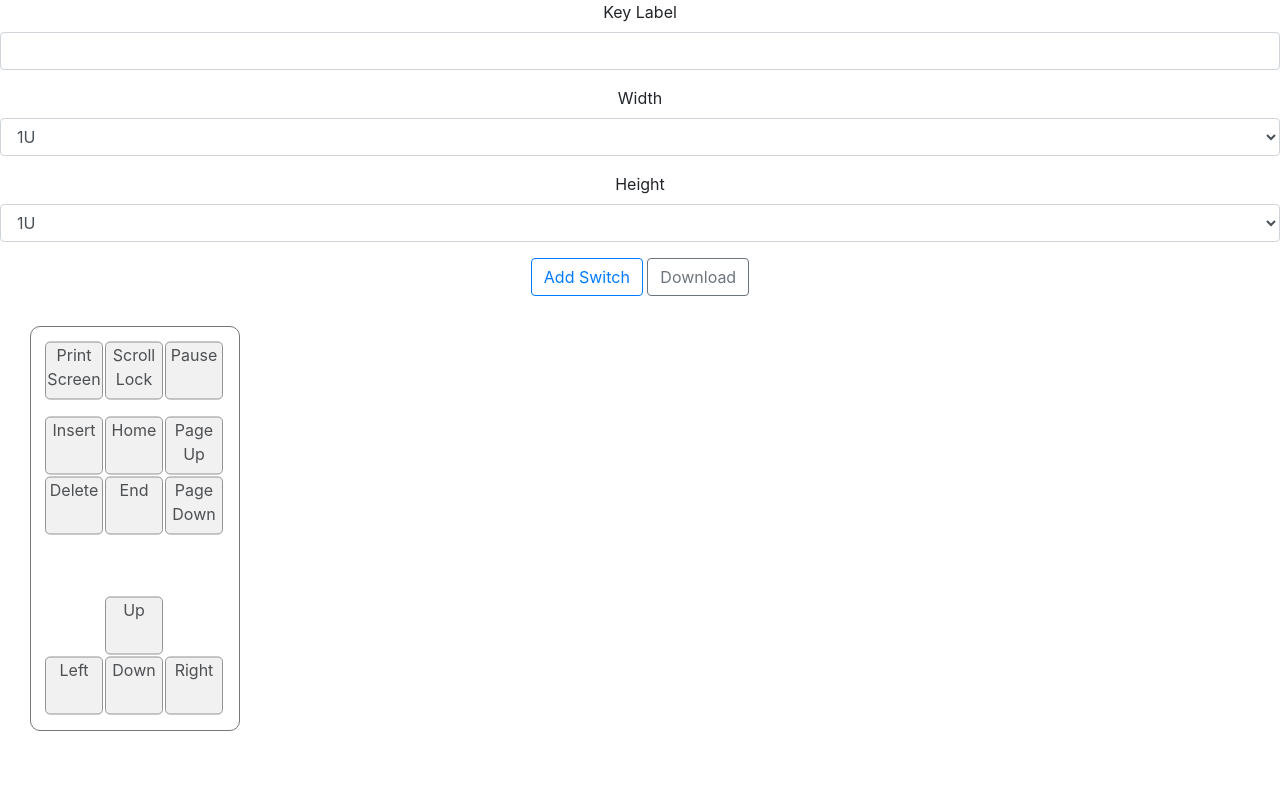
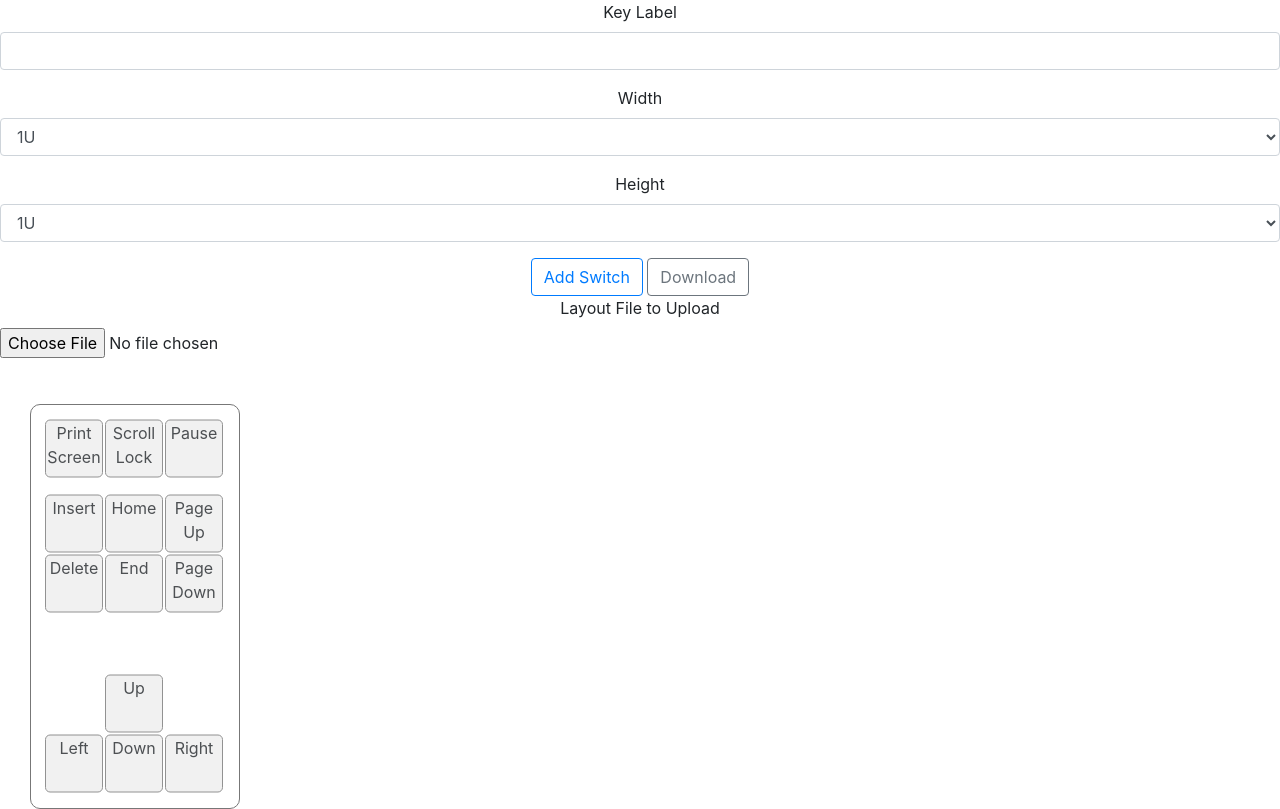
Before and after one commit to SinjinJang/mechanical-keyboard-layout-editor, a React (Create React App) app: page / in a window 1280 px wide. Built offline with nearby package versions, Linux system fonts and the light colour scheme.

Commit message:
layout json 파일 업로드 기능 구현

```diff
--- a/src/App.js
+++ b/src/App.js
@@ -84,7 +84,14 @@ class EditPanel extends React.Component {
           href={`data:text/json; charset=utf-8,${this.props.onDownloadClick()}`}
         >
           Download
-        </Button>
+        </Button>{' '}
+        <Form.Group controlId='uploadLayout'>
+          <Form.Label>Layout File to Upload</Form.Label>
+          <Form.File id='layoutFile'
+            type='file' accept='.json'
+            onChange={this.props.onLayoutFileChange}
+          />
+        </Form.Group>
       </div>
     )
   }
@@ -193,6 +200,20 @@ class KeyPlate extends React.Component {
     return JSON.stringify(this.state.layout);
   }
 
+  handleLayoutFileChange(e) {
+    const reader = new FileReader();
+    reader.readAsBinaryString(e.target.files[0]);
+    reader.onloadend = () => {
+      const layoutObj = JSON.parse(reader.result);
+      this.setState({
+        width: layoutObj.width,
+        height: layoutObj.height,
+        layout: layoutObj.layout,
+        selectedKey: '',
+      });
+    }
+  }
+
   // 스위치 판의 넓이 및 높이를 다시 계산한다.
   resizePlate(newLayout) {
     let newWidth = -1;
@@ -242,6 +263,7 @@ class KeyPlate extends React.Component {
           onSizeChange={(e) => this.handleSizeChange(e)}
           onLabelChange={(e) => this.handleLabelChange(e)}
           onDownloadClick={() => this.handleDownloadClick()}
+          onLayoutFileChange={(e) => this.handleLayoutFileChange(e)}
         />
         <div className="key-plate-outer" style={styleOuter}>
           <div className="key-plate-inner" style={styleInner}>
```
